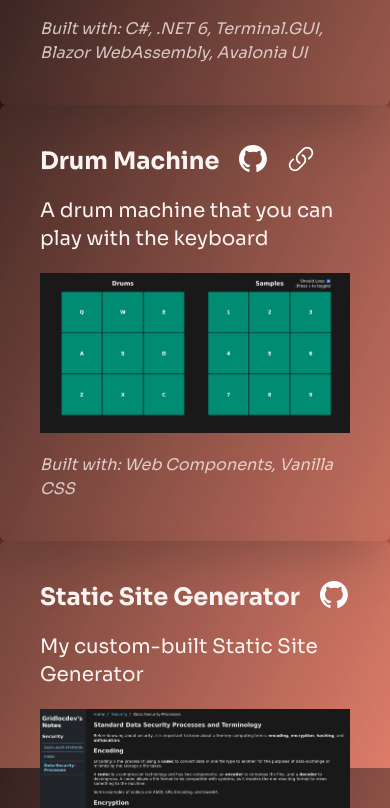
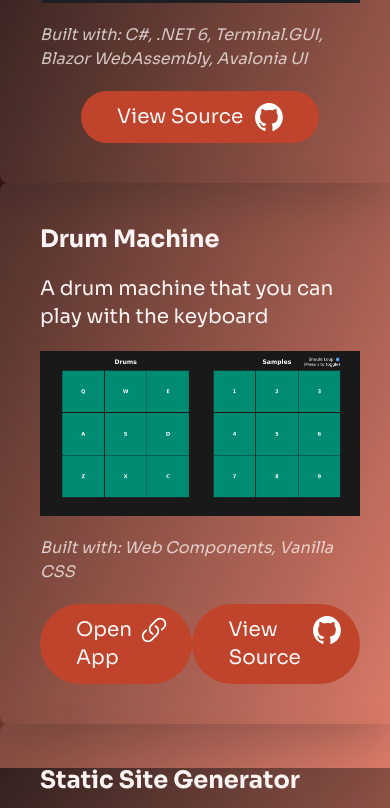
Before and after one commit to gridlocdev/gridloc.dev, a SvelteKit app: page / in a window 390 px wide. Shown: the part 920-1728 px from the top of the page. Built offline with nearby package versions, Linux system fonts and the light colour scheme.

Commit message:
Improved button transitions and content

```diff
--- a/src/routes/+page.svelte
+++ b/src/routes/+page.svelte
@@ -1,10 +1,12 @@
-<script>
+<script lang="ts">
 	import ProjectCard from './ProjectCard.svelte';
 	import ArticleCard from './ArticleCard.svelte';
 	import Jumbotron from './Jumbotron.svelte';
+	import NavBar from './NavBar.svelte';
 
 	import { fly } from 'svelte/transition';
-	import NavBar from './NavBar.svelte';
+
+	// valid ProjectType values: 'App', 'Tool', 'Game'
 </script>
 
 <header>
@@ -21,13 +23,16 @@
 		<ProjectCard
 			title={'Username Generator'}
 			description={'A set of applications for creating randomly-generated usernames'}
+			projectType={'Tool'}
 			technologies={'C#, .NET 6, Terminal.GUI, Blazor WebAssembly, Avalonia UI'}
+			website={null}
 			source={'https://github.com/gridlocdev/UsernameGenerator'}
 			screenshot={'/screenshots/username-generator.png'}
 		/>
 		<ProjectCard
 			title={'Drum Machine'}
 			description={'A drum machine that you can play with the keyboard'}
+			projectType={'App'}
 			technologies={'Web Components, Vanilla CSS'}
 			source={'https://github.com/gridlocdev/drum-machine'}
 			website={'https://drum-machine.gridloc.dev'}
@@ -36,14 +41,17 @@
 		<ProjectCard
 			title={'Static Site Generator'}
 			description={'My custom-built Static Site Generator'}
+			projectType={'Tool'}
 			technologies={'C#, .NET 6, Markdown, Markdig'}
 			source={'https://github.com/gridlocdev/custom-static-site-generator'}
+			website={null}
 			screenshot={'/screenshots/developer-notes.png'}
 		/>
 		<ProjectCard
 			title={'Cube Slide'}
 			description={'A jump-less 3D platformer video game where a cube slides around obstacles to make its way to the goal'}
 			technologies={'Unity (Game Engine)'}
+			projectType={'Game'}
 			source={'https://github.com/gridlocdev/cube-slide'}
 			website={'https://gridlocdev.github.io/cube-slide'}
 			screenshot={'/screenshots/cube-slide.png'}
@@ -53,6 +61,7 @@
 			title={'Chess Clock'}
 			description={'A web-based clock application for timing games of Chess'}
 			technologies={'Angular, Angular Material'}
+			projectType={'App'}
 			source={'https://github.com/gridlocdev/chess-clock'}
 			website={'https://gridlocdev.github.io/chess-clock'}
 			screenshot={'/screenshots/chess-clock.png'}
@@ -62,6 +71,7 @@
 			title={'Text Adventure'}
 			description={'Create, play, import or export a text adventure game story.'}
 			technologies={'Vue 2, Vuetify, VueX'}
+			projectType={'App'}
 			source={'https://github.com/gridlocdev/text-adventure'}
 			website={'https://gridlocdev.github.io/text-adventure'}
 			screenshot={'/screenshots/text-adventure.png'}
@@ -69,9 +79,11 @@
 		<ProjectCard
 			title={'Portfolio (this site)'}
 			description={"The website that you're currently on! A portfolio website that gives a list of the projects, articles, and other details about myself as a developer."}
+			projectType={'Tool'}
 			technologies={'Vanilla JS, Bootstrap'}
 			source={'https://github.com/gridlocdev/developer-portfolio-website'}
 			website={'https://gridloc.dev'}
+			screenshot={null}
 		/>
 	</div>
 	<h2 id="articles">Articles</h2>
--- a/src/routes/Jumbotron.svelte
+++ b/src/routes/Jumbotron.svelte
@@ -2,7 +2,7 @@
 	<h1 class="text-5xl">I've made some stuff, feel free to check it out</h1>
 	<a
 		href="#projects"
-		class="m-auto cursor-pointer rounded-full bg-accent px-10 py-3 text-2xl font-bold transition hover:bg-opacity-50"
+		class="m-auto cursor-pointer rounded-full bg-accent px-10 py-3 text-2xl font-bold transition hover:scale-95 hover:bg-opacity-50"
 	>
 		sounds cool
 	</a>
--- a/src/routes/ProjectCard.svelte
+++ b/src/routes/ProjectCard.svelte
@@ -5,37 +5,44 @@
 	export let source;
 	export let website;
 	export let screenshot;
+	export let projectType;
 </script>
 
-<article
-	class="flex flex-col gap-5 rounded-md bg-text/[.1] p-10 shadow-2xl lg:transition lg:duration-300 lg:hover:scale-105"
->
-	<div class="flex gap-5">
-		<h2 class="text-2xl font-bold">{title}</h2>
-		{#if source}
-			<a
-				href={source}
-				target="_blank"
-				class="h-7 w-7 bg-icon-github bg-contain bg-no-repeat text-[0] text-opacity-0 transition-opacity hover:opacity-50"
-				title="GitHub link"
-			>
-				GitHub link
-			</a>
-		{/if}
-		{#if website}
-			<a
-				href={website}
-				target="_blank"
-				class="h-7 w-7 bg-icon-link bg-contain bg-no-repeat text-[0] text-opacity-0 transition-opacity hover:opacity-50"
-				title="Website link"
-			>
-				Website link
-			</a>
-		{/if}
-	</div>
+<article class="flex flex-col gap-5 rounded-lg bg-text/[.1] p-10 shadow-2xl">
+	<h2 class="text-2xl font-bold">{title}</h2>
 	<p class="text-xl">{description}</p>
 	{#if screenshot}
 		<img src={screenshot} class="w-full" alt="(screenshot of {title})" />
 	{/if}
 	<span class="italic opacity-75">Built with: {technologies}</span>
+	<div class="mt-auto flex justify-around">
+		{#if website}
+			<a
+				href={website}
+				target="_blank"
+				class="flex cursor-pointer gap-2 rounded-full bg-accent px-9 py-3 text-xl transition hover:scale-95 hover:bg-opacity-50"
+			>
+				{#if projectType === 'App'}
+					<span>Open App</span>
+					<img src="/icons/link.svg" alt="link icon" class="h-7 w-7" />
+				{:else if projectType === 'Tool'}
+					<span>Visit Website</span>
+					<img src="/icons/link.svg" alt="link icon" class="h-7 w-7" />
+				{:else if projectType === 'Game'}
+					<span>Play</span>
+					<img src="/icons/play.svg" alt="play icon" class="h-7 w-7" />
+				{/if}
+			</a>
+		{/if}
+		{#if source}
+			<a
+				href={source}
+				target="_blank"
+				class="flex cursor-pointer gap-3 rounded-full bg-accent px-9 py-3 text-xl transition hover:scale-95 hover:bg-opacity-50"
+			>
+				<span>View Source</span>
+				<img src="/icons/github-mark-white.svg" alt="GitHub icon" class="inline h-7 w-7" />
+			</a>
+		{/if}
+	</div>
 </article>
--- a/tailwind.config.js
+++ b/tailwind.config.js
@@ -3,10 +3,6 @@ export default {
 	content: ['./src/**/*.{html,js,svelte,ts}'],
 	theme: {
 		extend: {
-			backgroundImage: {
-				'icon-link': "url('/icons/link.svg')",
-				'icon-github': "url('/icons/github-mark-white.svg')",
-			},
 			fontFamily: {
 				sora: ['Sora', 'sans-serif'],
 			},
```
Also changed, not shown: static/icons/launch.svg (added), static/icons/play.svg (added).
